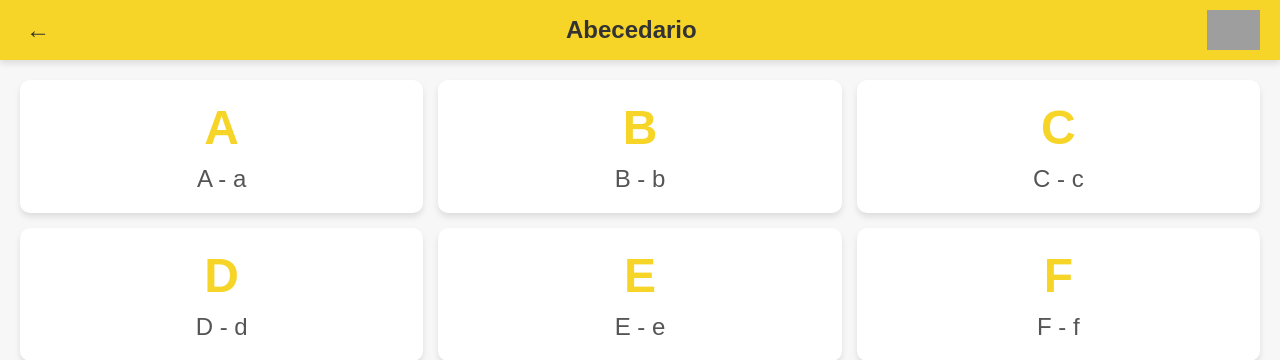
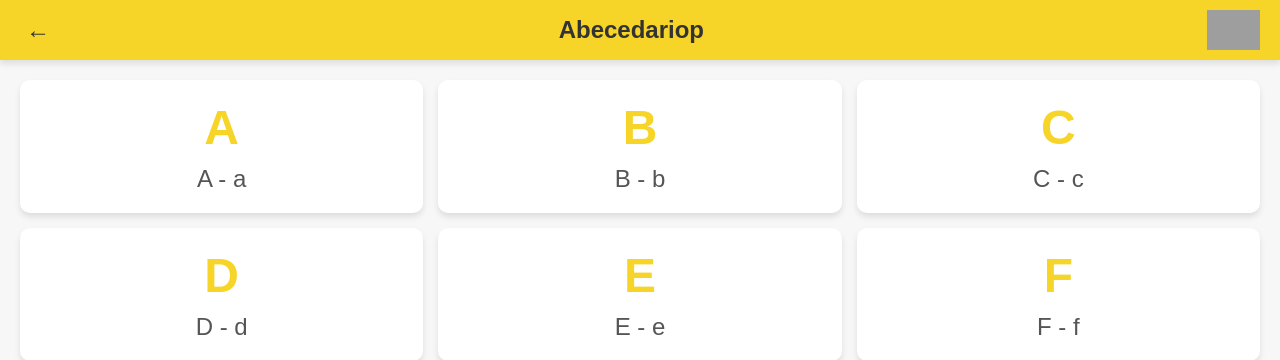
Before and after one commit to rinfasulasalle/ProyectoCuriosamente, a Flask app: page /category/abecedario in a window 1280 px wide. Shown: the top 360 px of the page. Run offline with Flask 3, Linux system fonts and the light colour scheme; grey boxes are pictures that could not be loaded.

```diff
--- a/templates/abecedario.html
+++ b/templates/abecedario.html
@@ -9,7 +9,7 @@
 <body>
     <header>
         <button class="back-btn" onclick="window.history.back()">←</button>
-        <h1>Abecedario</h1>
+        <h1>Abecedariop</h1>
         <img src="{{ url_for('static', filename='images/logo.png') }}" alt="Logo" class="logo">
     </header>
 
```
